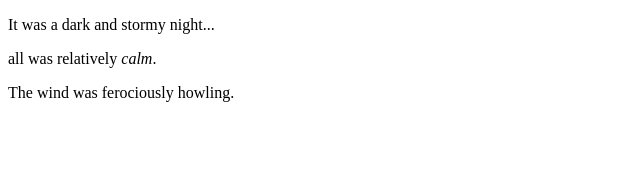
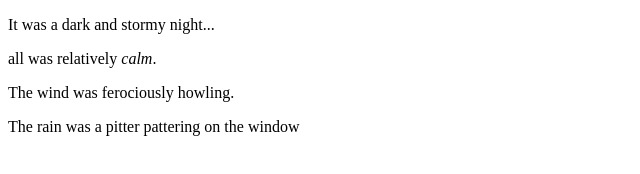
Before and after one commit to Phaysik/LC101, a plain HTML site: page Unit 2/Fireside Story Studio/index.html in a window 1280 px wide. Shown: the whole page, without its empty margins (0-640 px from the left). Drawn offline with Linux system fonts and the light colour scheme.

Commit message:
added some junk

```diff
--- a/Unit 2/Fireside Story Studio/index.html
+++ b/Unit 2/Fireside Story Studio/index.html
@@ -11,5 +11,6 @@
     <p>It was a dark and stormy night...</p>
     <p>all was relatively <em>calm</em>.</p>
     <p>The wind was ferociously howling.</p>
+    <p>The rain was a pitter pattering on the window</p>
 </body>
 </html>
```
